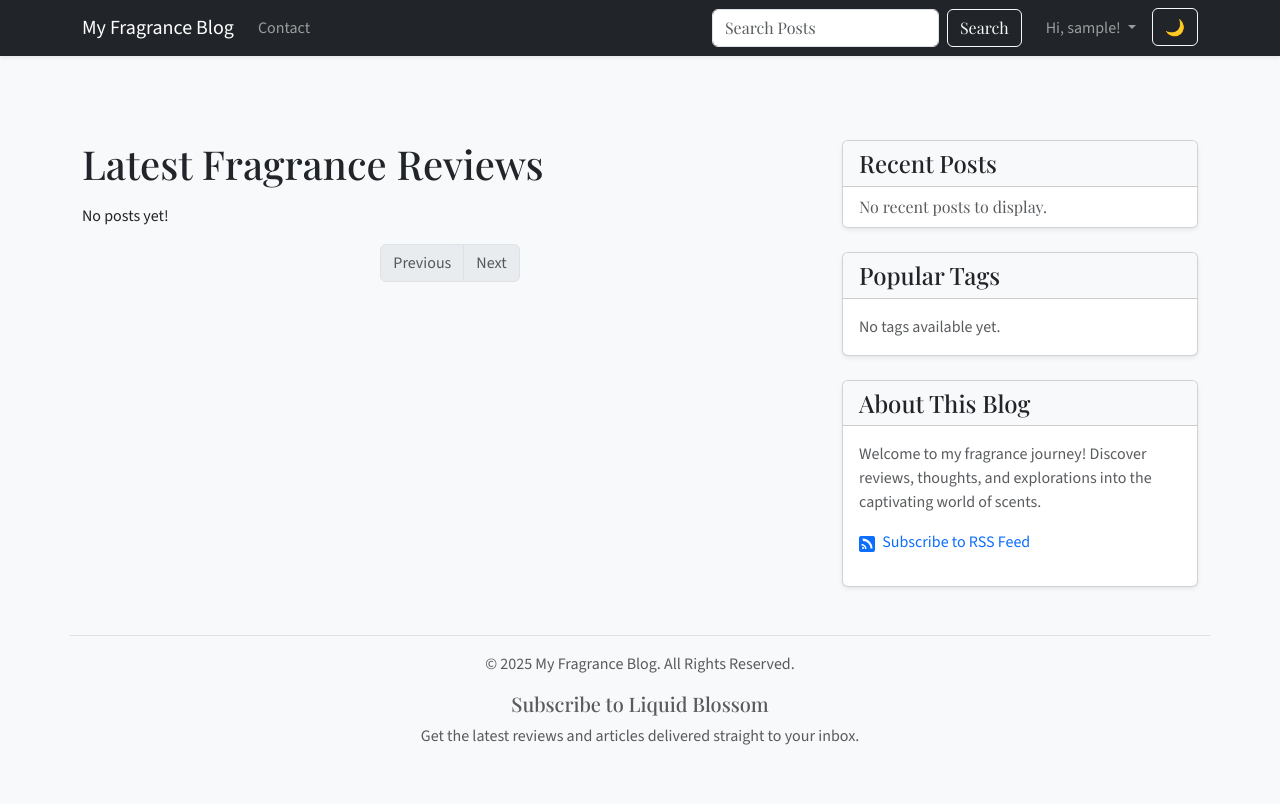
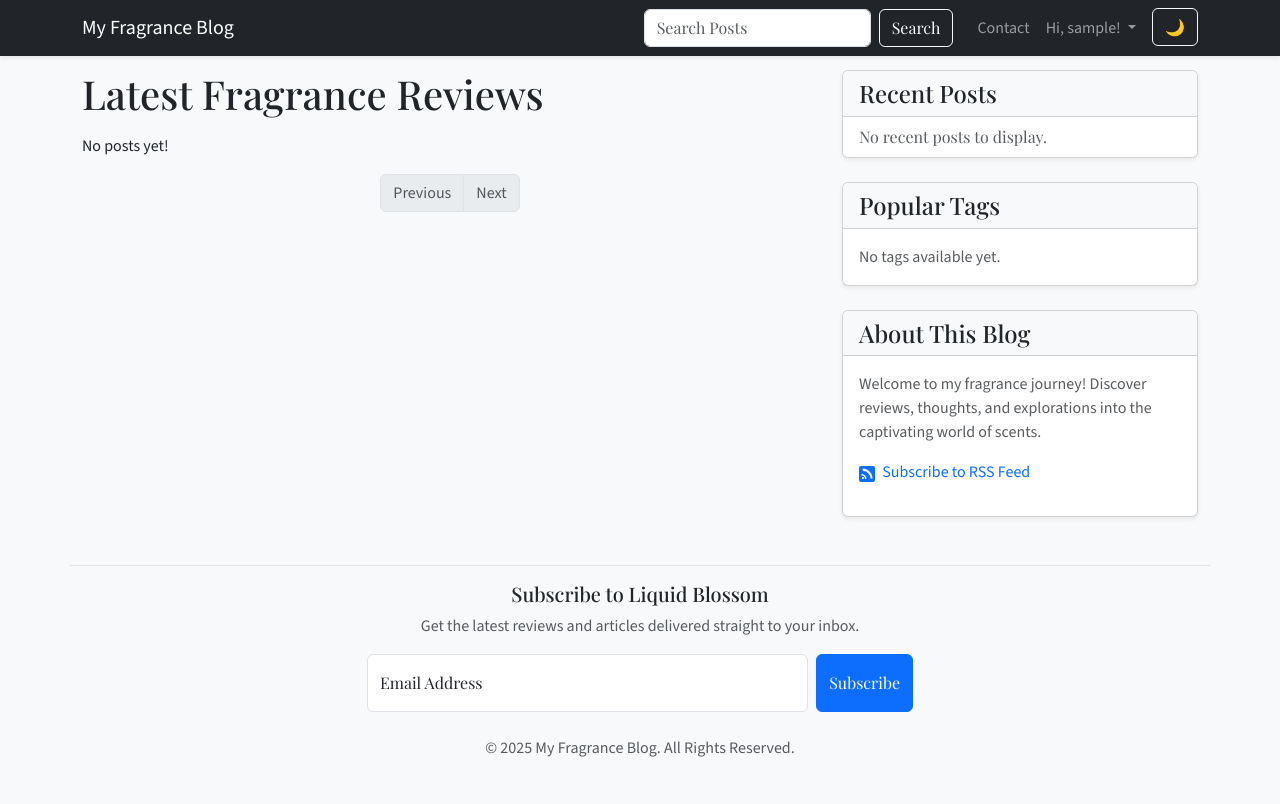
Before and after one commit to kylemdonovan/FragranceBlog, a Flask app: page /index in a window 1280 px wide. After the commit the page ends 757 px from the top, so only its background shows below. Run offline with Flask 3, Linux system fonts and the light colour scheme; the visitor is signed in with stand-in values (Sample User, id 1); data that the repository does not hold is empty; parts of the project's set-up code (start-up, migrations or seed data) failed here and were passed over; some libraries are stand-ins or nearby versions; some web fonts are replaced.

Commit message:
fixed flashing white blinding light and moved some title bar stuff for convenience, also added subscription box but not like those ones in the mail

```diff
--- a/app/context_processors.py
+++ b/app/context_processors.py
@@ -7,6 +7,7 @@ from app import db
 import sqlalchemy as sa
 from flask import current_app  # To access app config for number of items
 from datetime import datetime
+from app.forms import SubscriptionForm
 
 
 
@@ -55,10 +56,13 @@ def inject_sidebar_data():
         css_version = int(datetime.utcnow().timestamp())
     # --- END CACHE BUSTING ---
 
+    sub_form = SubscriptionForm()
+
     return dict(
-        sidebar_recent_posts=recent_posts,
-        sidebar_popular_tags=popular_tags,
-        now=datetime.utcnow,
-        css_version=css_version
+        sidebar_recent_posts = recent_posts,
+        sidebar_popular_tags = popular_tags,
+        now = datetime.utcnow,
+        css_version = css_version,
+        subscription_form = sub_form
 
     )
--- a/app/templates/base.html
+++ b/app/templates/base.html
@@ -1,9 +1,27 @@
 <!doctype html>
+<!-- The `data-bs-theme` attribute will be set by our new script -->
 <html lang="en">
 <head>
     <!-- Required meta tags -->
     <meta charset="utf-8">
     <meta name="viewport" content="width=device-width, initial-scale=1">
+
+    {# --- FIX 1: ANTI-FLICKER THEME SCRIPT --- #}
+    <script>
+      // This script runs immediately to prevent the flash of light mode on page load.
+      (() => {
+        const getStoredTheme = () => localStorage.getItem('theme');
+        const getPreferredTheme = () => {
+          const storedTheme = getStoredTheme();
+          if (storedTheme) {
+            return storedTheme;
+          }
+          return window.matchMedia('(prefers-color-scheme: dark)').matches ? 'dark' : 'light';
+        };
+        // Set the theme on the <html> element as soon as possible.
+        document.documentElement.setAttribute('data-bs-theme', getPreferredTheme());
+      })();
+    </script>
 
     <!-- Bootstrap CSS -->
     <link href="https://cdn.jsdelivr.net/npm/bootstrap@5.3.2/dist/css/bootstrap.min.css" rel="stylesheet" integrity="sha384-T3c6CoIi6uLrA9TneNEoa7RxnatzjcDSCmG1MXxSR1GAsXEV/Dwwykc2MPK8M2HN" crossorigin="anonymous">
@@ -114,7 +127,7 @@
         </div>
     </nav>
 
-    <main role="main" class="container" style="padding-top: 70px;">
+    <main role="main" class="container">
         <div class="row">
             <div class="col-md-8">
                 {# Flash messages #}
@@ -193,14 +206,12 @@
         </div>
     </main>
 
-    <footer class="container mt-5 py-3 border-top text-center text-muted">
-        <p>© {{ now().year }} {{ config.get('BLOG_NAME', 'Fragrance Blog') }}. All Rights Reserved.</p>
+    <footer class="container mt-5 py-3 border-top text-center">
         <div class="row justify-content-center mb-4">
             <div class="col-md-6">
                 <h5>Subscribe to Liquid Blossom</h5>
                 <p class="text-muted">Get the latest reviews and articles delivered straight to your inbox.</p>
-                {# This form is passed globally but not defined on every page, so check for it #}
-                {% if subscription_form %}
+                {# --- FIX 2: This form will now appear thanks to the context_processor change --- #}
                 <form action="{{ url_for('main.subscribe') }}" method="POST" class="d-flex" novalidate>
                     {{ subscription_form.hidden_tag() }}
                     <div class="form-floating flex-grow-1">
@@ -209,59 +220,46 @@
                     </div>
                     {{ subscription_form.submit(class="btn btn-primary ms-2") }}
                 </form>
-                {% endif %}
             </div>
         </div>
+        <p class="text-muted">© {{ now().year }} {{ config.get('BLOG_NAME', 'Fragrance Blog') }}. All Rights Reserved.</p>
     </footer>
 
     <!-- Bootstrap Bundle with Popper -->
     <script src="https://cdn.jsdelivr.net/npm/bootstrap@5.3.2/dist/js/bootstrap.bundle.min.js" integrity="sha384-C6RzsynM9kWDrMNeT87bh95OGNyZPhcTNXj1NW7RuBCsyN/o0jlpcV8Qyq46cDfL" crossorigin="anonymous"></script>
 
-    <!-- DARK MODE TOGGLER SCRIPT -->
+    {# --- FIX 1: MODIFIED THEME BUTTON LOGIC SCRIPT (NON-BLOCKING) --- #}
     <script>
+      // This script runs after the page is loaded to handle button clicks and icons.
       (() => {
         'use strict'
+        const getStoredTheme = () => localStorage.getItem('theme');
+        const setStoredTheme = theme => localStorage.setItem('theme', theme);
 
-        const getStoredTheme = () => localStorage.getItem('theme')
-        const setStoredTheme = theme => localStorage.setItem('theme', theme)
-
-        const getPreferredTheme = () => {
-          const storedTheme = getStoredTheme()
-          if (storedTheme) {
-            return storedTheme
-          }
-          return window.matchMedia('(prefers-color-scheme: dark)').matches ? 'dark' : 'light'
-        }
-
-        const setTheme = theme => {
-          document.documentElement.setAttribute('data-bs-theme', theme)
-          // Update the button icon based on the theme
+        const setThemeIcon = theme => {
             const themeToggler = document.querySelector('#theme-toggler');
             if (themeToggler) {
-              themeToggler.innerHTML = theme === 'dark' ? '☀️' : '🌙';
+              // Set the icon based on the *current* theme
+              themeToggler.innerHTML = (theme === 'dark') ? '☀️' : '🌙';
             }
         }
 
+        // Set the initial icon when the DOM is ready
         window.addEventListener('DOMContentLoaded', () => {
-          const currentTheme = getPreferredTheme();
-          setTheme(currentTheme);
+            const currentTheme = document.documentElement.getAttribute('data-bs-theme');
+            setThemeIcon(currentTheme);
 
             const themeToggler = document.querySelector('#theme-toggler');
             if (themeToggler) {
                 themeToggler.addEventListener('click', () => {
-                  const currentTheme = getStoredTheme() || getPreferredTheme();
+                    const currentTheme = getStoredTheme() || (window.matchMedia('(prefers-color-scheme: dark)').matches ? 'dark' : 'light');
                     const newTheme = currentTheme === 'dark' ? 'light' : 'dark';
                     setStoredTheme(newTheme);
-                  setTheme(newTheme);
+                    document.documentElement.setAttribute('data-bs-theme', newTheme);
+                    setThemeIcon(newTheme);
                 });
             }
-        })
-
-        window.matchMedia('(prefers-color-scheme: dark)').addEventListener('change', () => {
-          if (!getStoredTheme()) {
-            setTheme(getPreferredTheme())
-          }
-        })
+        });
       })()
     </script>
 </body>
```
Also changed, not shown: other parts of app/templates/base.html (+12 -17 lines). Lines whose indentation alone changed are shown as unchanged.
